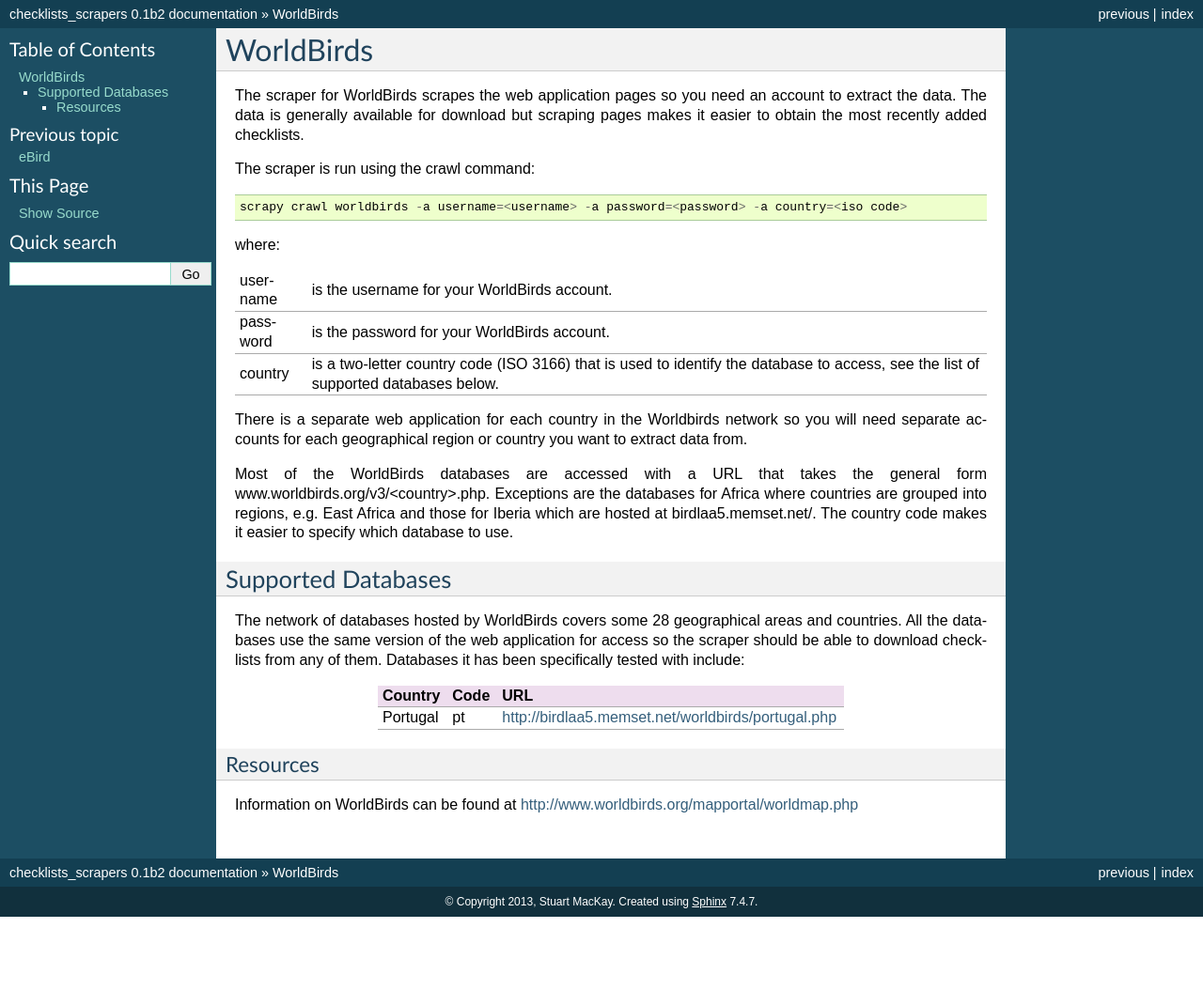
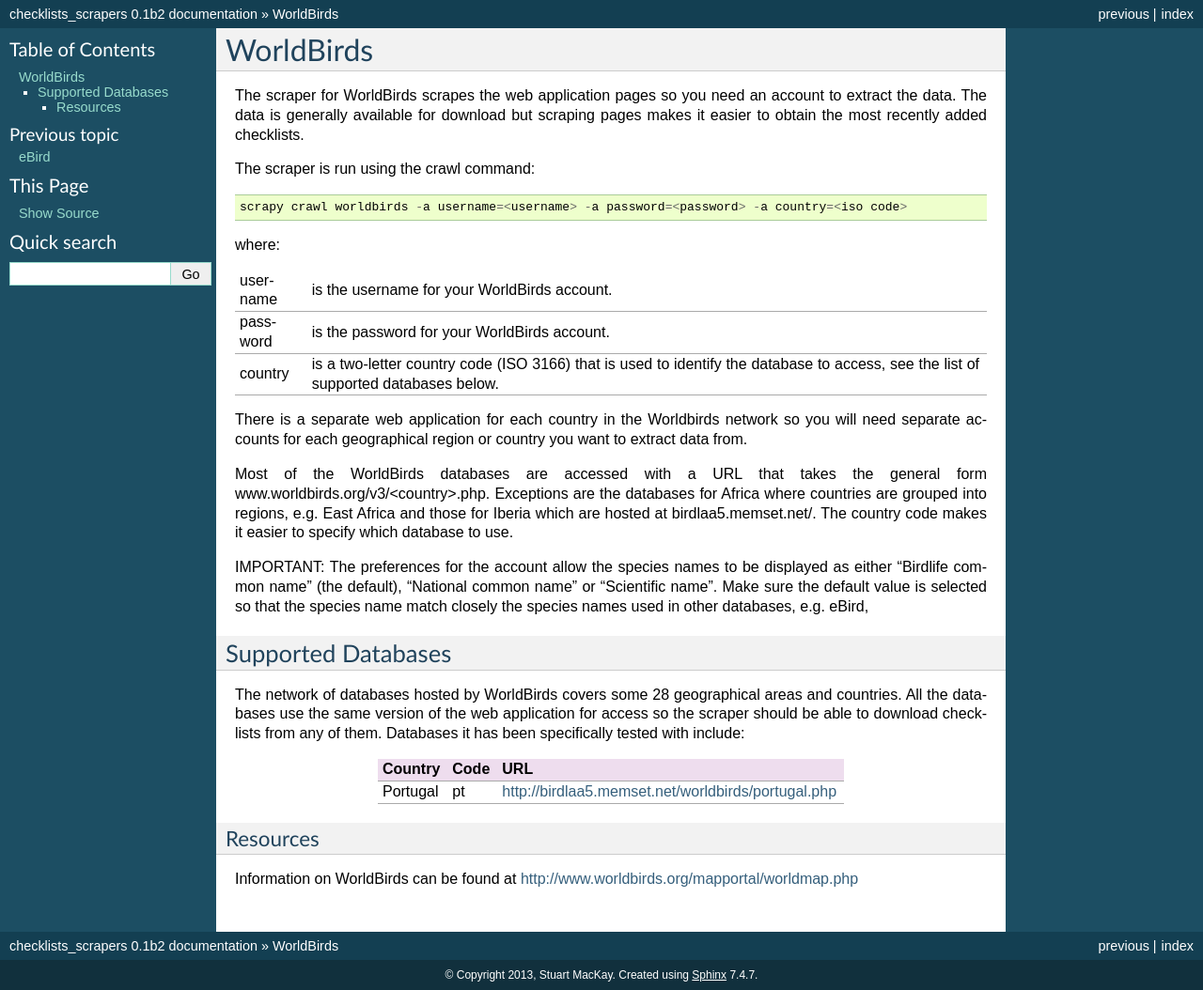
Before and after one commit to StuartMacKay/checklisting, a Sphinx documentation site: the page built from docs/source/scrapers/worldbirds.rst, in a window 1280 px wide. Shown: the whole page at 94% size. Built offline with Sphinx 7.4.7, drawn with Linux system fonts in a browser that asks for light colours; before the commit the page ends 976 px from its top, so only the background shows below that.

Commit message:
Added a note about species name preferences in WorldBirds.

```diff
--- a/docs/source/scrapers/worldbirds.rst
+++ b/docs/source/scrapers/worldbirds.rst
@@ -32,6 +32,12 @@
 for Iberia which are hosted at birdlaa5.memset.net/. The country code makes it
 easier to specify which database to use.
 
+IMPORTANT: The preferences for the account allow the species names to be
+displayed as either "Birdlife common name" (the default), "National common name"
+or "Scientific name". Make sure the default value is selected so that the
+species name match closely the species names used in other databases, e.g.
+eBird,
+
 Supported Databases
 ===================
 
```
